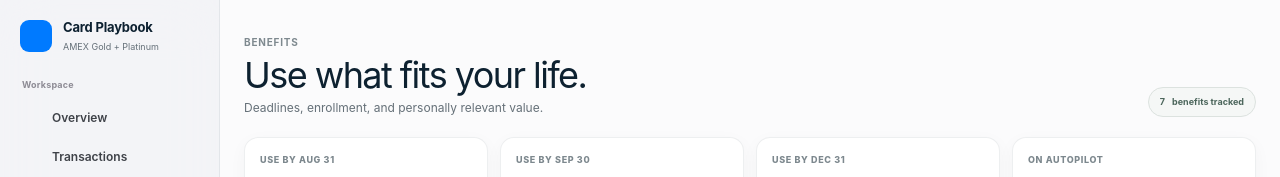
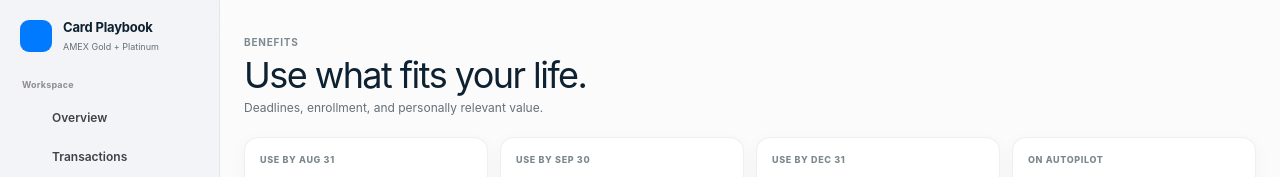
Before and after one commit to pondorasti/pondorasti, a Next.js app: page /benefits in a window 1280 px wide. Shown: the top 177 px of the page. Built offline with nearby package versions, Linux system fonts and the light colour scheme; some icons are missing.

Commit message:
Remove benefits count chip

```diff
--- a/app/benefits/page.tsx
+++ b/app/benefits/page.tsx
@@ -5,7 +5,6 @@ export default function BenefitsPage() {
     <main className="app-page">
       <header className="app-page-header">
         <div><span className="page-kicker">Benefits</span><h1>Use what fits your life.</h1><p>Deadlines, enrollment, and personally relevant value.</p></div>
-        <span className="sync-chip"><i>7</i> benefits tracked</span>
       </header>
 
       <section className="benefit-summary">
```
